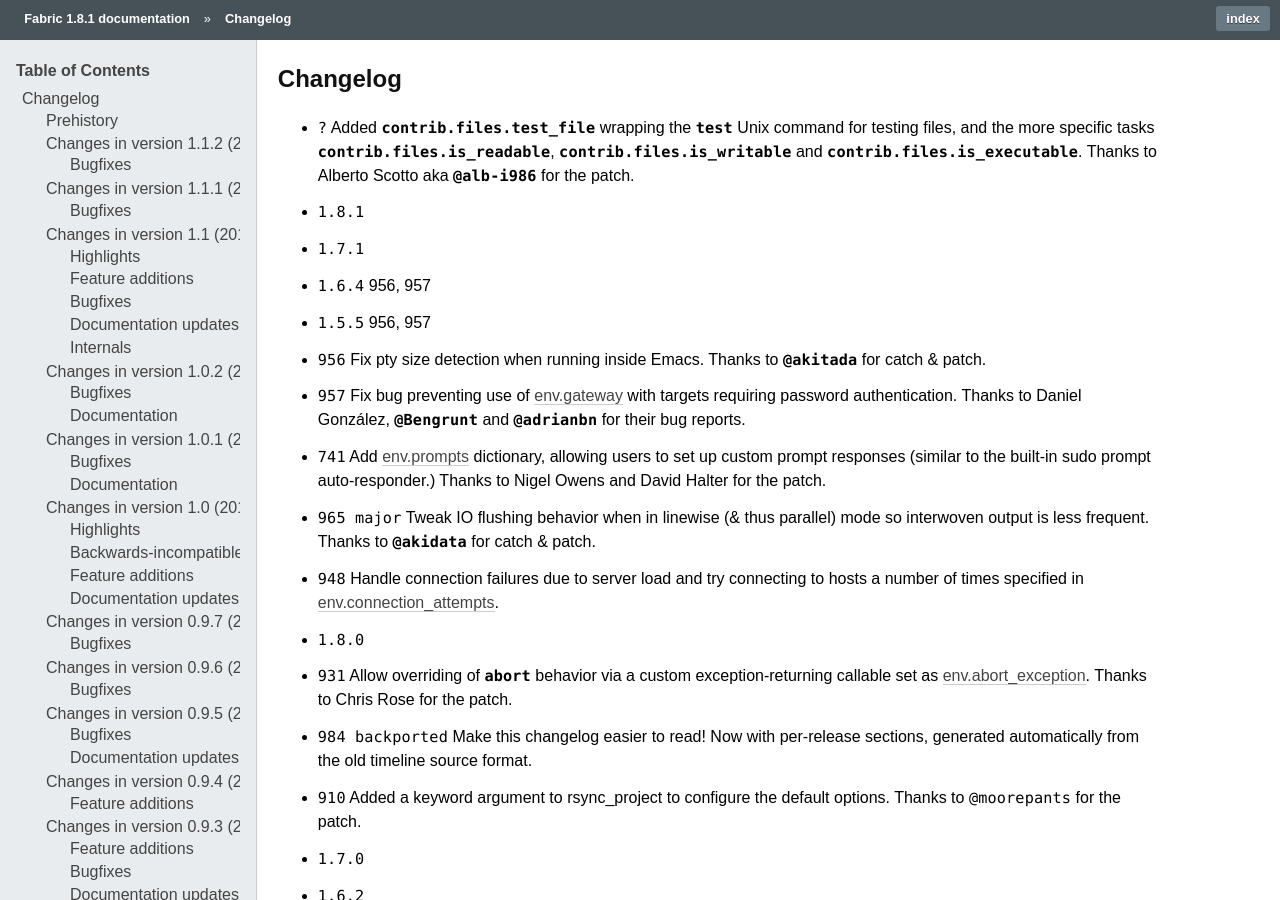
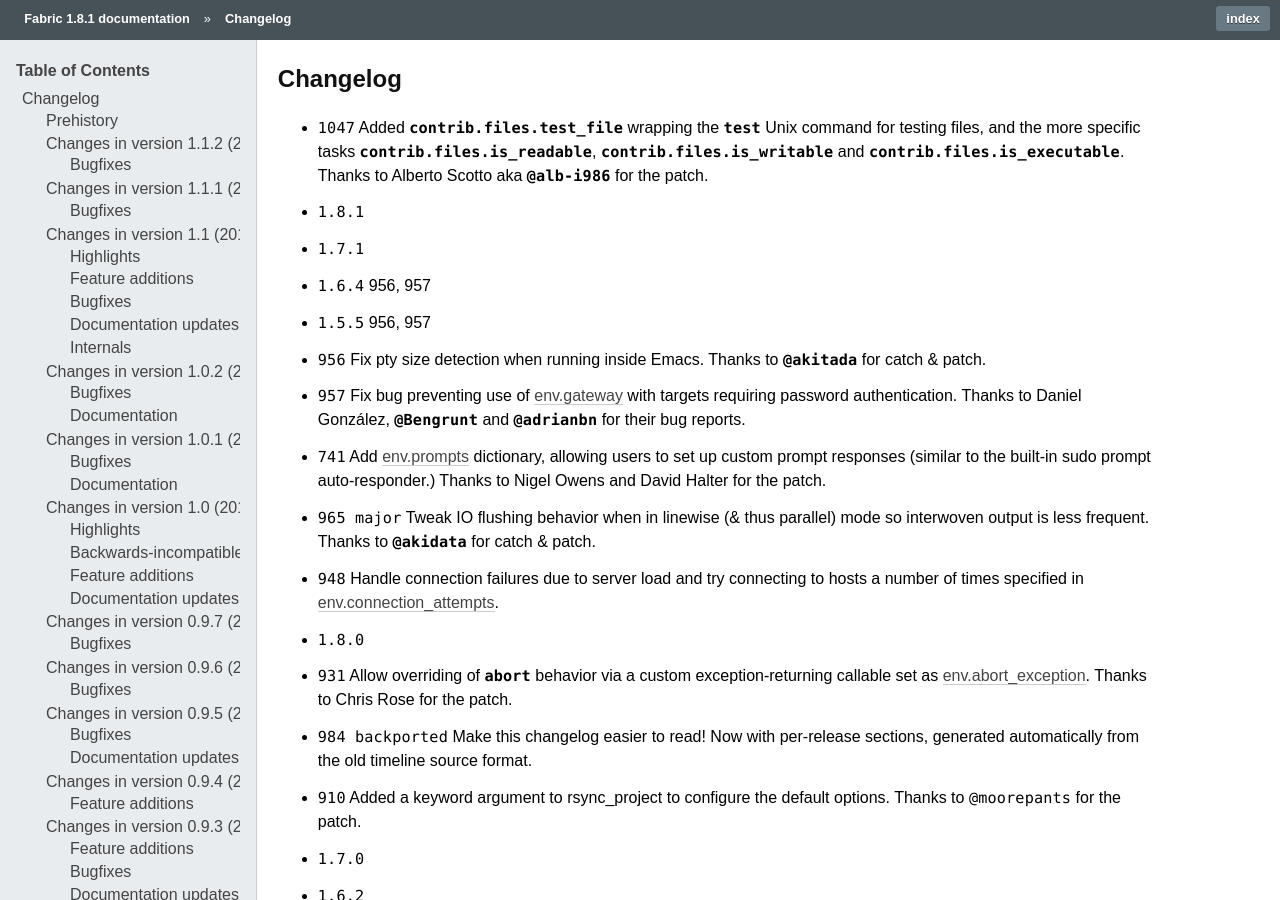
Before and after one commit to fabric/fabric, a Sphinx documentation site: the page built from docs/changelog.rst, in a window 1280 px wide and 900 px high. Built offline with Sphinx 7.4.7, drawn with Linux system fonts in a browser that asks for light colours; cross-references to code outside the pages are shown as plain code.

Commit message:
finalizing changelog entry - entering correct pull number

```diff
--- a/docs/changelog.rst
+++ b/docs/changelog.rst
@@ -4,7 +4,7 @@
 Changelog
 =========
 
-* :feature:`?` Added `contrib.files.test_file <.test_file>` wrapping the `test`
+* :feature:`1047` Added `contrib.files.test_file <.test_file>` wrapping the `test`
   Unix command for testing files, and the more specific tasks
   `contrib.files.is_readable <.is_readable>`, `contrib.files.is_writable <.is_writable>`
   and `contrib.files.is_executable <.is_executable>`.
```
